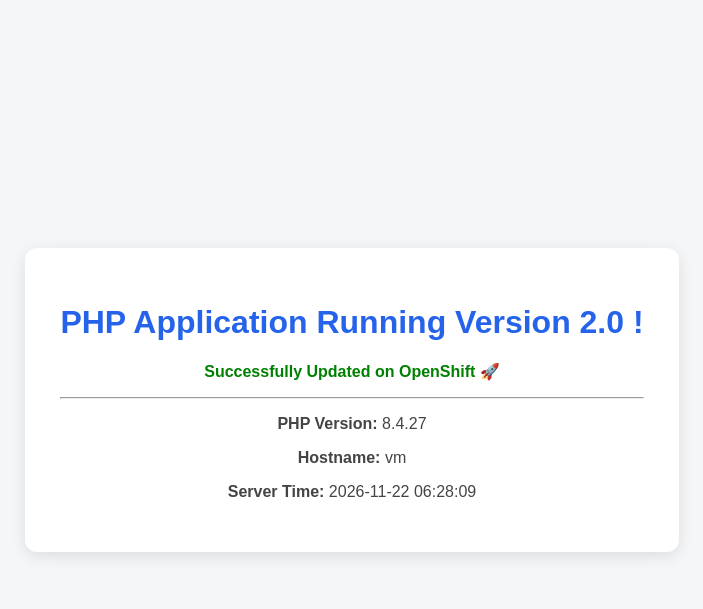
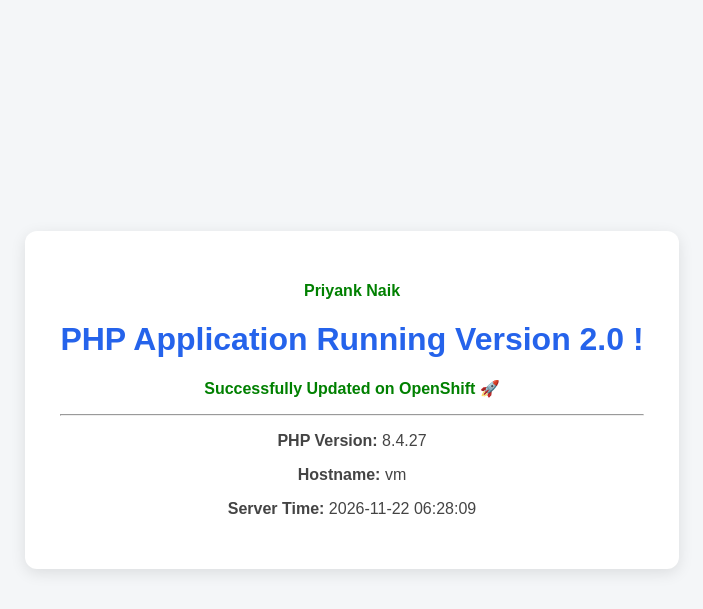
Before and after one commit to NAIKPRIYANK/myphpapplication, a PHP site: page / in a window 1280 px wide. Shown: the top 609 px of the page, without its empty margins (288-991 px from the left). Run offline with PHP 8.4, Linux system fonts and the light colour scheme.

Commit message:
Name added

```diff
--- a/index.php
+++ b/index.php
@@ -45,7 +45,9 @@ $phpVersion = phpversion();
 <body>
 
     <div class="card">
+         <p class="status">Priyank Naik</p>
         <h1>PHP Application Running Version 2.0 !</h1>
+
         <p class="status">Successfully Updated on OpenShift 🚀</p>
 
         <hr>
```
